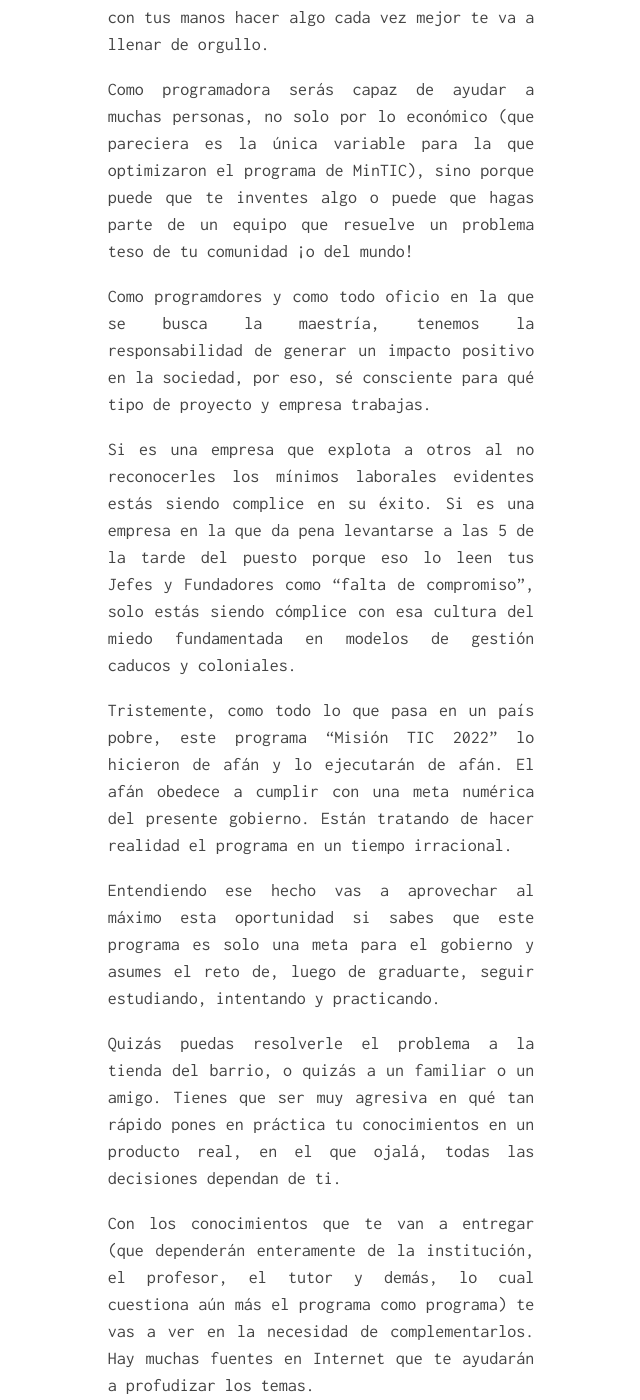
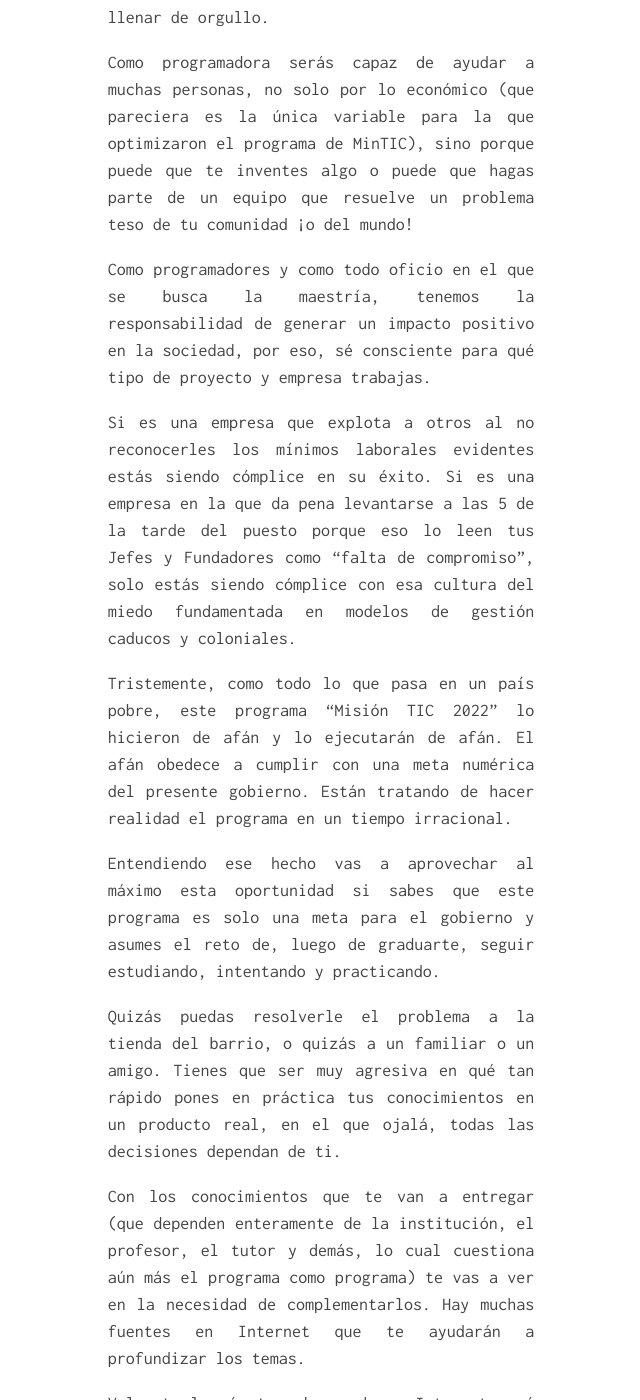
Before and after one commit to yujikiriki/yujikiriki.github.io, a Jekyll site: the page built from _posts/2020-09-16-carta_a_la_100001.md, in a window 1280 px wide and 1400 px high, scrolled down 5105 px. Shown: the whole window, without its empty margins (319-959 px from the left). Built offline with Jekyll 4.4.1, drawn with Linux system fonts in a browser that asks for light colours; some of the changed text lies outside the part shown.

```diff
--- a/_posts/2020-09-16-carta_a_la_100001.md
+++ b/_posts/2020-09-16-carta_a_la_100001.md
@@ -13,7 +13,7 @@ Así no se hace software ni se logra entrar en la 4ta revolución industrial.
 
 Hoy, en el 2020, puedes apuntarle a un salario de ese rango si tienes nivel B2 en inglés (esto puede tomarte hasta 3 años si eres A1) y no solo sabes seguir instrucciones, sino que eres capaz de diseñar, implementar y entregar soluciones a pequeña o mediana escala. Para ello, necesitarás saber diseñar, de algoritmos, de estructuras de datos, influenciar a otros, comunicar tus ideas, ayudarle y guiar a otros. Tendrás que manejar las situaciones estresantes y salir victoriosa de ellas sin quemarte.
 
-Es posible que después de graduarte te ofrezcan trabajo en una Fábrica de Software o en un _startup_ a seguir instrucciones, donde bien sea un Gerente de Proyectos, un Arquitecto de Software, un CTO, o un Líder Técnico, en teoría, va a saber más que tu y que va a estar convencido que tiene la verdad revelada (te darás cuenta que no es así y que a veces los llaman desarrolladores 10x).
+Es posible que después de graduarte te ofrezcan trabajo en una Fábrica de Software o en un _startup_ a seguir instrucciones, donde bien sea un Gerente de Proyectos, un Arquitecto de Software, un CTO, o un Líder Técnico, en teoría, va a saber más que tú y que va a estar convencido que tiene la verdad revelada (te darás cuenta que no es así y que a veces los llaman desarrolladores 10x).
 
 En mi experiencia de más de 20 años en entregar productos de software, de haber liderado centenas de proyectos, equipos, de acompañar centenas de personas y decenas de clientes te puedo garantizar que la construcción de software es un ejercicio social, y como tal, la diversidad de opiniones y de puntos de vista son los que enriquecen el producto final. Tu voz es lo que más vale y hacer caso no sirve de nada.
 
@@ -21,25 +21,25 @@ Tu voz valdrá más cuando digas *NO*. Deberás saber decirle *NO* a un Gerente
 
 Como el programa quiere graduar personas que siguen instrucciones, en muchas ocasiones te vas a dar cuenta que te están pidiendo estupideces.
 
-En esos casos, construye una prueba de concepto, llenate de datos soportados por un experimento que hayas hecho y demuestrale a los Jefes que tu tienes la razón.
+En esos casos, construye una prueba de concepto, llénate de datos soportados por un experimento que hayas hecho y demuestrale a los Jefes que tu tienes la razón.
 
-No porque eres tu, sino porque tu lógica, tus razonamientos, tu experimento y los datos que obtuviste así lo demuestran. Esto me ha salvado más de una vez de tener conversaciones de gusto, de caprichos o de forma. Tristemente para mi, aprendí a hacer eso fue de viejo.
+No porque eres tú, sino porque tu lógica, tus razonamientos, tu experimento y los datos que obtuviste así lo demuestran. Esto me ha salvado más de una vez de tener conversaciones de gusto, de caprichos o de forma. Tristemente para mi, aprendí a hacer eso fue de viejo.
 
 Al entrar al programa tomaste la decisión de ejercer el oficio que me ha dado de comer todos los años adultos de mi vida. Un oficio de mucho sacrificio, perseverancia y sobre todo, terquedad.
 
 Porque la habilidad que me ha sacado adelante es ser terco (hasta que los datos demuestren los contrario), porque encontrarás que en esta industria hay personas brillantes que no requieren mucho esfuerzo para entender o hacer cosas que a uno le cuestan mucho. Ahí, se terca.
 
-Para mi, admitir y entender que las cosas me cuestan más que a los demás me ha permitido saber que me tocará esforzarme el 5 o 10 veces más que los demás para lograr alcanzar un objetivo.
+Para mi, admitir y entender que las cosas me cuestan más que a los demás me ha permitido saber que me tocará esforzarme 5 o 10 veces más que los demás para lograr alcanzar un objetivo.
 
-Lo bonito es que este oficio te regalará unos instantes de gran satisfacción. Cuando al fin lo que querías que funcionara funciona, te sentiras a la altura de las más grandes y más tesas. Solo que posiblemente nos costó mucho más tiempo y sueño.
+Lo bonito es que este oficio te regalará unos instantes de gran satisfacción. Cuando al fin lo que querías que funcionara funciona, te sentirás a la altura de las más grandes y más tesas. Solo que posiblemente nos costó mucho más tiempo y sueño.
 
 Quiero contarte que en este oficio no vale tanto la pena ser un experto en una tecnología. Vale más entender el fundamento de las cosas.
 
-Verás en unos años que no son las tecnologías las que solucionan un problema sino el criterio de escoger a herramienta más adecuada para el problema que quieres resolver. Deberás entonces vivir en un camino de exploración de intensa y constante curiosidad.
+Verás en unos años que no son las tecnologías las que solucionan un problema sino el criterio de escoger la herramienta más adecuada para el problema que quieres resolver. Deberás entonces vivir en un camino de exploración de intensa y constante curiosidad.
 
-¿Cómo hace una para volverse curiosa de algo que quizás no le gusta _tanto_? Hacerlo día a día sin pensar tanto en si me gusta o no. Eso me ha servido. Enfocandome en la tarea a realizar, mirando cómo lo puedo hacer mejor la próxima vez. Obligandome a leer sobre temas o tecnologías que no me gustan, poquito a poco les he cogido no gusto pero sí cariño.
+¿Cómo hace una para volverse curiosa de algo que quizás no le gusta _tanto_? Hacerlo día a día sin pensar tanto en si me gusta o no. Eso me ha servido. Enfocándome en la tarea a realizar, mirando cómo lo puedo hacer mejor la próxima vez. Obligándome a leer sobre temas o tecnologías que no me gustan, poquito a poco les he cogido no gusto pero sí cariño.
 
-Muchos te pediran que por plata, acciones, _equity_, por un bono o algún otro tipo de zanahoria trasnoches por semanas, trabajes fines de semana y te dirán que estás haciendo país; o te dirán que así evitas que demanden a la empresa en la que trabajas; o te dirán que es para conservar tu puesto. El mundo funciona así solo si tu lo permites.
+Muchos te pedirán que por plata, acciones, _equity_, por un bono o algún otro tipo de zanahoria trasnoches por semanas, trabajes fines de semana y te dirán que estás haciendo país; o te dirán que así evitas que demanden a la empresa en la que trabajas; o te dirán que es para conservar tu puesto. El mundo funciona así solo si tu lo permites.
 
 En 20 años jamás se ha justificado una trasnochada en mi vida. Y he cometido el error de inspirar a equipos a los que he pertenecido a que así lo hagamos. Aún estoy arrepentido de cada una de esas trasnochadas.
 
@@ -63,17 +63,17 @@ Es un oficio que te permitirá hacer cosas que aún hoy me parecen mágicas. Par
 
 Como programadora serás capaz de ayudar a muchas personas, no solo por lo económico (que pareciera es la única variable para la que optimizaron el programa de MinTIC), sino porque puede que te inventes algo o puede que hagas parte de un equipo que resuelve un problema teso de tu comunidad ¡o del mundo!
 
-Como programdores y como todo oficio en la que se busca la maestría, tenemos la responsabilidad de generar un impacto positivo en la sociedad, por eso, sé consciente para qué tipo de proyecto y empresa trabajas.
+Como programadores y como todo oficio en el que se busca la maestría, tenemos la responsabilidad de generar un impacto positivo en la sociedad, por eso, sé consciente para qué tipo de proyecto y empresa trabajas.
 
-Si es una empresa que explota a otros al no reconocerles los mínimos laborales evidentes estás siendo complice en su éxito. Si es una empresa en la que da pena levantarse a las 5 de la tarde del puesto porque eso lo leen tus Jefes y Fundadores como "falta de compromiso", solo estás siendo cómplice con esa cultura del miedo fundamentada en modelos de gestión caducos y coloniales.
+Si es una empresa que explota a otros al no reconocerles los mínimos laborales evidentes estás siendo cómplice en su éxito. Si es una empresa en la que da pena levantarse a las 5 de la tarde del puesto porque eso lo leen tus Jefes y Fundadores como "falta de compromiso", solo estás siendo cómplice con esa cultura del miedo fundamentada en modelos de gestión caducos y coloniales.
 
 Tristemente, como todo lo que pasa en un país pobre, este programa "Misión TIC 2022" lo hicieron de afán y lo ejecutarán de afán. El afán obedece a cumplir con una meta numérica del presente gobierno. Están tratando de hacer realidad el programa en un tiempo irracional.
 
 Entendiendo ese hecho vas a aprovechar al máximo esta oportunidad si sabes que este programa es solo una meta para el gobierno y asumes el reto de, luego de graduarte, seguir estudiando, intentando y practicando.
 
-Quizás puedas resolverle el problema a la tienda del barrio, o quizás a un familiar o un amigo. Tienes que ser muy agresiva en qué tan rápido pones en práctica tu conocimientos en un producto real, en el que ojalá, todas las decisiones dependan de ti.
+Quizás puedas resolverle el problema a la tienda del barrio, o quizás a un familiar o un amigo. Tienes que ser muy agresiva en qué tan rápido pones en práctica tus conocimientos en un producto real, en el que ojalá, todas las decisiones dependan de ti.
 
-Con los conocimientos que te van a entregar (que dependerán enteramente de la institución, el profesor, el tutor y demás, lo cual cuestiona aún más el programa como programa) te vas a ver en la necesidad de complementarlos. Hay muchas fuentes en Internet que te ayudarán a profudizar los temas.
+Con los conocimientos que te van a entregar (que dependen enteramente de la institución, el profesor, el tutor y demás, lo cual cuestiona aún más el programa como programa) te vas a ver en la necesidad de complementarlos. Hay muchas fuentes en Internet que te ayudarán a profundizar los temas.
 
 Volverte la más tesa buscando en Internet será una habilidad que no debes menospreciar y debes empezar a practicar desde ya.
 
@@ -89,7 +89,7 @@ Nunca, jamás, tengas pena de una pregunta. Nunca una pregunta es estúpida, evi
 
 Vale la pena participar en comunidades de desarrolladores. Normalmente hablan de herramientas o técnicas. Ten la responsabilidad de ahondar en los conceptos que allí presenten. Además, te puedo decir que muchas veces quien presenta el tema de la charla no es experto. Solo es una persona que se le quitó la pena y se atrevió. Te lo digo por experiencia propia.
 
-Para mantenerte al día con las tendencias de una industria que se mueve demasiado rápido, usa las redes sociales para encontrar personas que piensan igual que tu y a otras que no piensan igual que tu.
+Para mantenerte al día con las tendencias de una industria que se mueve demasiado rápido, usa las redes sociales para encontrar personas que piensan igual que tu y a otras que no piensan igual que tú.
 
 Eso te permitirá crear tu propia opinión sobre las cosas que te interesan o de las que otros hablan. Te darás cuenta que entre más promiscuidad intelectual te permitas, mejor programadora serás.
 
@@ -97,11 +97,11 @@ Jamás dejes que un _framework_ o lenguaje defina tu vida profesional.
 
 Date la oportunidad de ser experimental, de empujar los límites de lo que sabes y eres, fluye tanto como quieras. Opina de lo que quieras y está preparada para fundamentarlo y dar la pelea a muerte, porque en este oficio es muy común que nos volvamos marranitos que se revuelcan en el lodo y a los marranitos les encanta el lodo.
 
-No sientas presión de tener un proyecto _Open Source_ o de ser activa en proyectos OSS. Tampoco te sientas mal por no estar tirando código las 24h. Has lo que quieras con tu tiempo pues es TU tiempo. Es tu familia. Es tu vida.
+No sientas presión de tener un proyecto _Open Source_ o de ser activa en proyectos OSS. Tampoco te sientas mal por no estar tirando código las 24h. Haz lo que quieras con tu tiempo pues es TU tiempo. Es tu familia. Es tu vida.
 
 Lo que si no debes dejar de un lado es ser disciplinada con leer (de lo que sea), curiosear y probar tecnologías o prácticas. Puede ser en tiempo laboral, que importa realmente, pues ese tiempo se le devuelve con creces a la empresa en la que trabajas o al equipo que perteneces y siempre a ti misma.
 
-Yo amo mi oficio y me siento orgulloso de ser programador. El programa quiere alimentar la base de una pirámide laboral. Esa pirámide solo existe en la cabeza de los que no saben de tecnología. No les des gusto y jamás te sientas que sobre ti hay gente más capaz o que tiene la capacidad a darte instrucciones y tu solo seguirlas. Nadie es más que tu y tu no eres más que nadie.
+Yo amo mi oficio y me siento orgulloso de ser programador. El programa quiere alimentar la base de una pirámide laboral. Esa pirámide solo existe en la cabeza de los que no saben de tecnología. No les des gusto y jamás te sientas que sobre ti hay gente más capaz o que tiene la capacidad de darte instrucciones y tú solo seguirlas. Nadie es más que tú y tú no eres más que nadie.
 
 La 4ta revolución industrial no se logrará pensando en graduar personas que hacen caso sino a través de pequeños equipos de jerarquías horizontales donde el consenso y la autonomía gobiernan. No donde alguien te da instrucciones.
 
```
Also changed, not shown: other parts of _posts/2020-09-16-carta_a_la_100001.md (+7 -2 lines).
